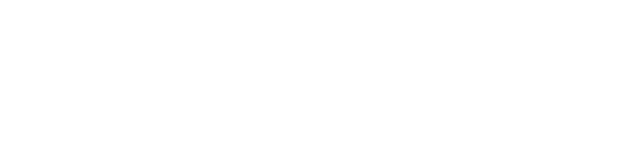
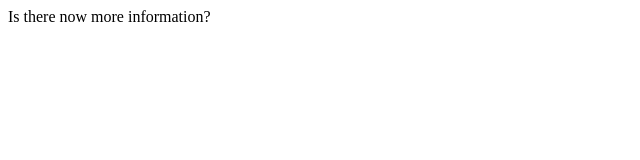
Before and after one commit to Slimoftheshady/slimoftheshady.github.io, a plain HTML site: page main.html in a window 1280 px wide. Shown: the whole page, without its empty margins (0-640 px from the left). Drawn offline with Linux system fonts and the light colour scheme.

Commit message:
Update main.html

```diff
--- a/main.html
+++ b/main.html
@@ -5,7 +5,7 @@
 </head>
 <html>
 <body>
-
+Is there now more information?
 
 
 </body>
```
